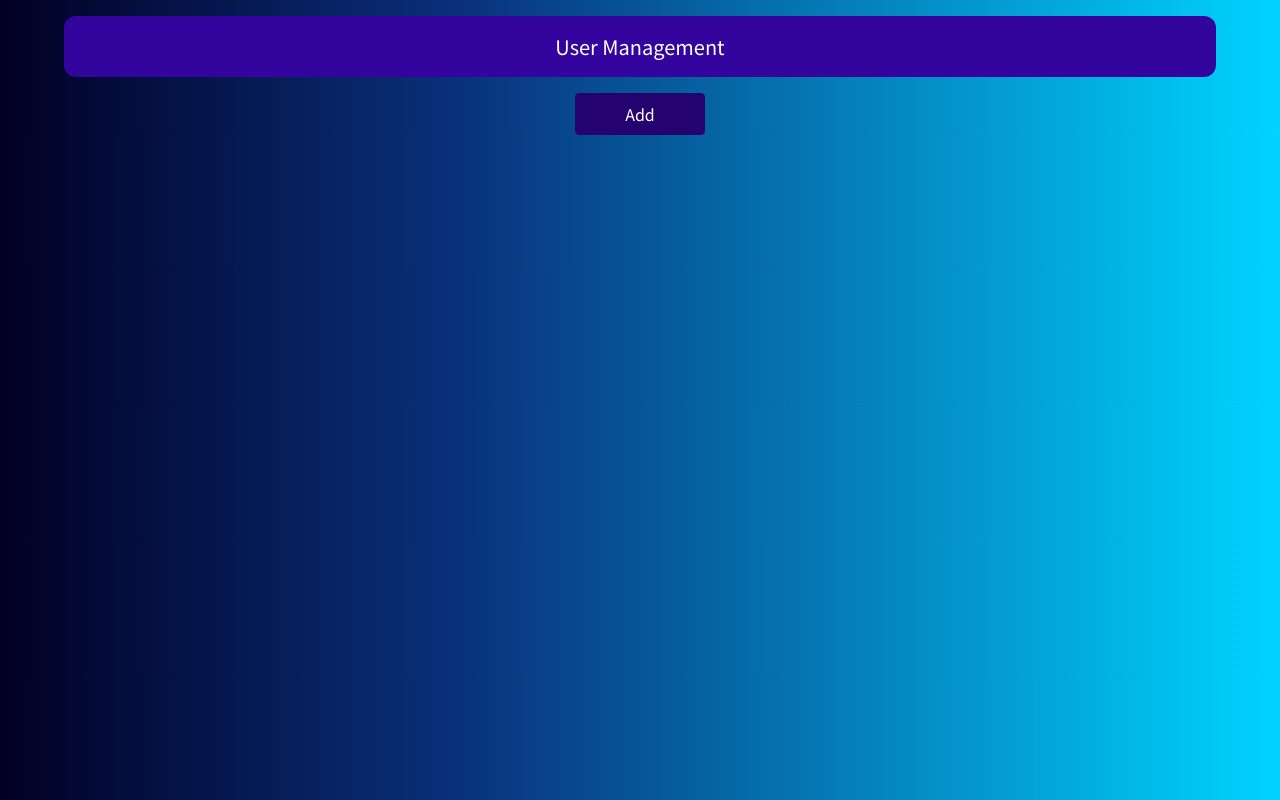
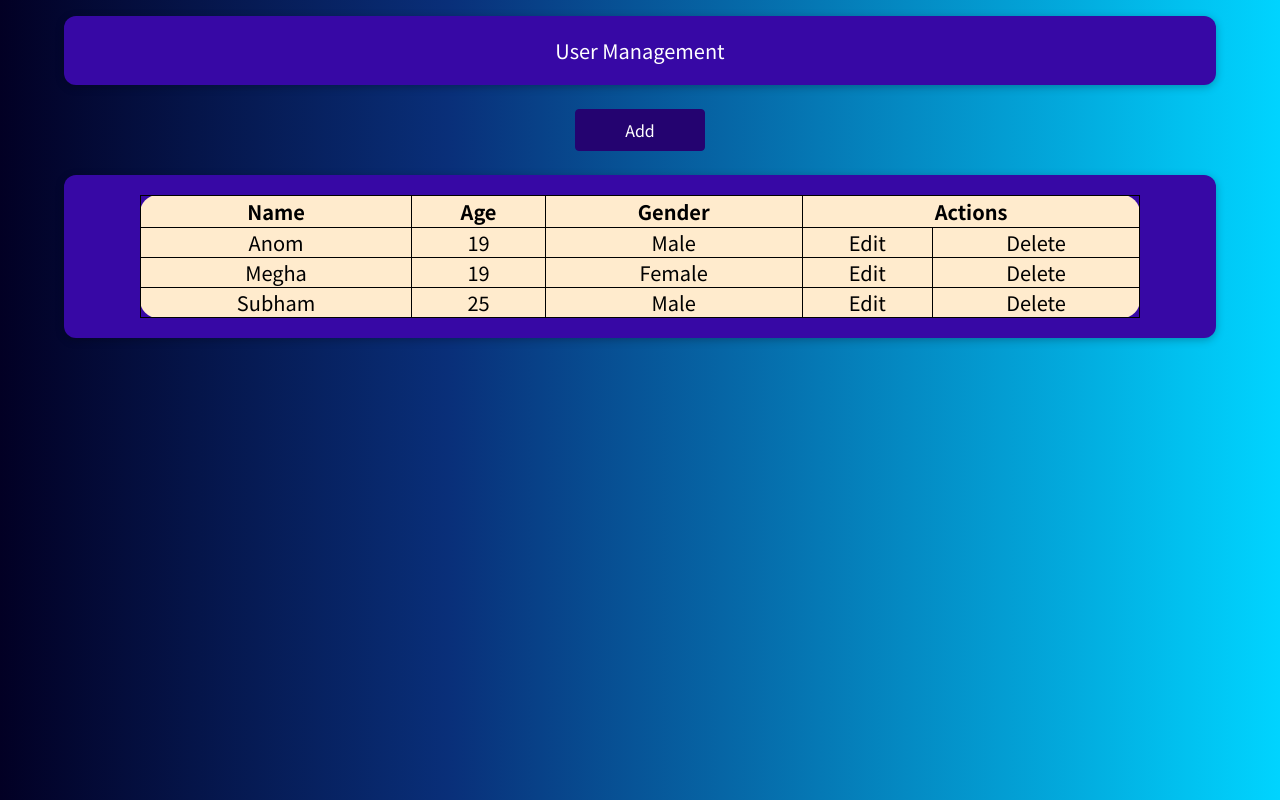
Before and after one commit to ranaawais0303/user-management-react, a React (Create React App) app: page / in a window 1280 px wide. Built offline with nearby package versions, Linux system fonts and the light colour scheme.

Commit message:
apply card and userlist add

```diff
--- a/src/App.js
+++ b/src/App.js
@@ -1,10 +1,12 @@
-import Button from "./components/UI/Button";
-
+import UsersList from "./components/users/UsersList";
+import Header from "./components/Header/Header";
 function App() {
   return (
     <div className="container">
-      <div className="app">User Management</div>
+      {/* <div className="app">User Management</div> */}
+      <Header />
       <button>Add</button>
+      <UsersList />
     </div>
   );
 }
--- /dev/null
+++ b/src/components/Header/Header.js
@@ -0,0 +1,8 @@
+import React from "react";
+import Card from "../UI/Card";
+import classes from "./Header.module.css";
+function Header(props) {
+  return <Card>User Management</Card>;
+}
+
+export default Header;
--- /dev/null
+++ b/src/components/UI/Card.js
@@ -0,0 +1,12 @@
+import React from "react";
+import classes from "./Card.module.css";
+
+function Card(props) {
+  // const classes = "card " + props.className;
+
+  return (
+    <div className={`${classes.card} ${props.className}`}>{props.children}</div>
+  );
+}
+
+export default Card;
--- /dev/null
+++ b/src/components/UI/Card.module.css
@@ -0,0 +1,13 @@
+.card{        border-radius: 12px;
+     box-shadow: 0 2px 8px rgb(0,0, 0, 0.26);
+     /* background-color: rgb(187, 188, 203); */
+     padding: 20px;
+     width: 90%;
+     margin: auto;
+
+          background-color: #3708a5;
+          margin: 1rem auto;
+          text-align: center;
+          font-size: 20px;
+          color: white;
+}
--- /dev/null
+++ b/src/components/users/UsersList.js
@@ -0,0 +1,36 @@
+import React from "react";
+import Card from "../UI/Card";
+import classes from "./UsersList.module.css";
+
+const data = [
+  { name: "Anom", age: 19, gender: "Male" },
+  { name: "Megha", age: 19, gender: "Female" },
+  { name: "Subham", age: 25, gender: "Male" },
+];
+const UsersList = (props) => {
+  return (
+    <Card>
+      <table>
+        <tr>
+          <th>Name</th>
+          <th>Age</th>
+          <th>Gender</th>
+          <th colSpan={2}>Actions</th>
+        </tr>
+        {data.map((val, key) => {
+          return (
+            <tr key={key}>
+              <td>{val.name}</td>
+              <td>{val.age}</td>
+              <td>{val.gender}</td>
+              <td onClick="#">Edit</td>
+              <td onClick="#">Delete</td>
+            </tr>
+          );
+        })}
+      </table>
+    </Card>
+  );
+};
+
+export default UsersList;
--- /dev/null
+++ b/src/components/users/UsersList.module.css
@@ -0,0 +1,30 @@
+.di{
+    width: 100%;
+        height: 100vh;
+        display: flex;
+        justify-content: center;
+        align-items: center;
+
+}
+table {
+
+    border: 1px solid rgb(34, 64, 139);
+    width: 90%;
+    margin: auto;
+    border-collapse: collapse;
+    background-color: blanchedalmond;
+    color: black;
+    border-radius: 18px;
+}
+
+th {
+    border: 1px solid black;
+}
+
+td {
+    border: 1px solid black;
+    text-align: center;
+    padding: 0;
+    margin:0;
+
+}
--- a/src/index.css
+++ b/src/index.css
@@ -75,6 +75,7 @@ button {
   border-radius: 4px;
   cursor: pointer;
   width: 130px;
+  margin: 0.5rem;
 }
 
 button:hover,
```
Also changed, not shown: src/components/users/users.js (deleted, +0 -8 lines), src/components/Header/Header.module.css (added).
